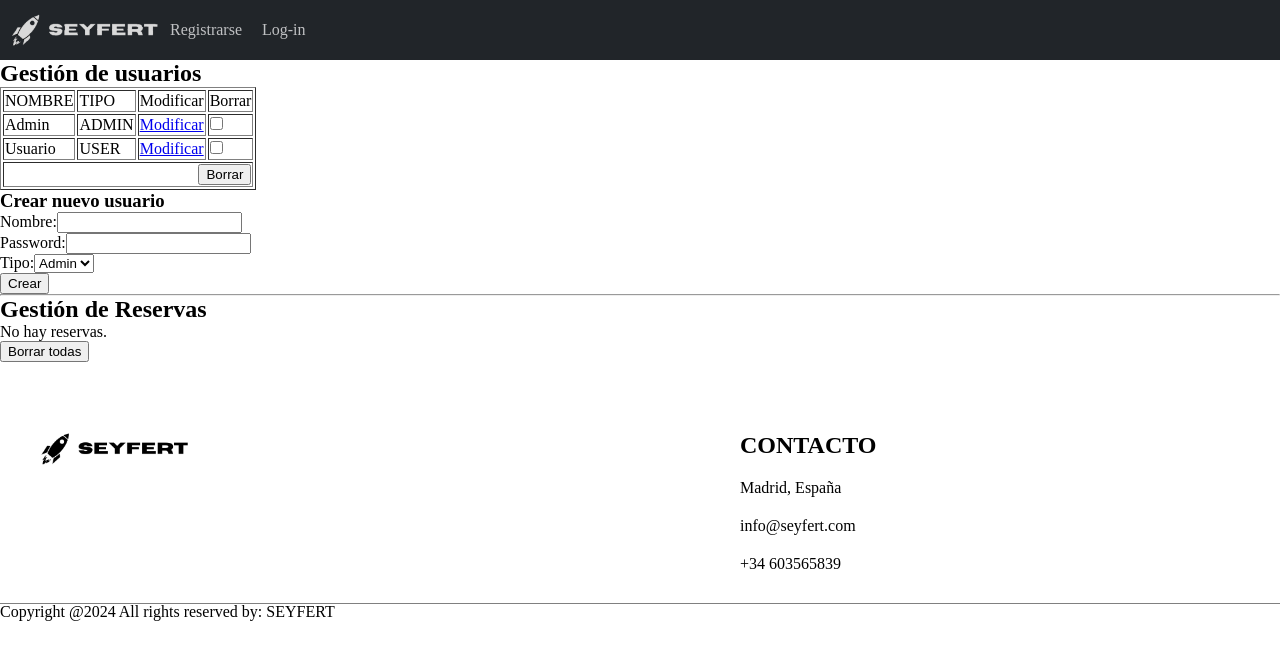
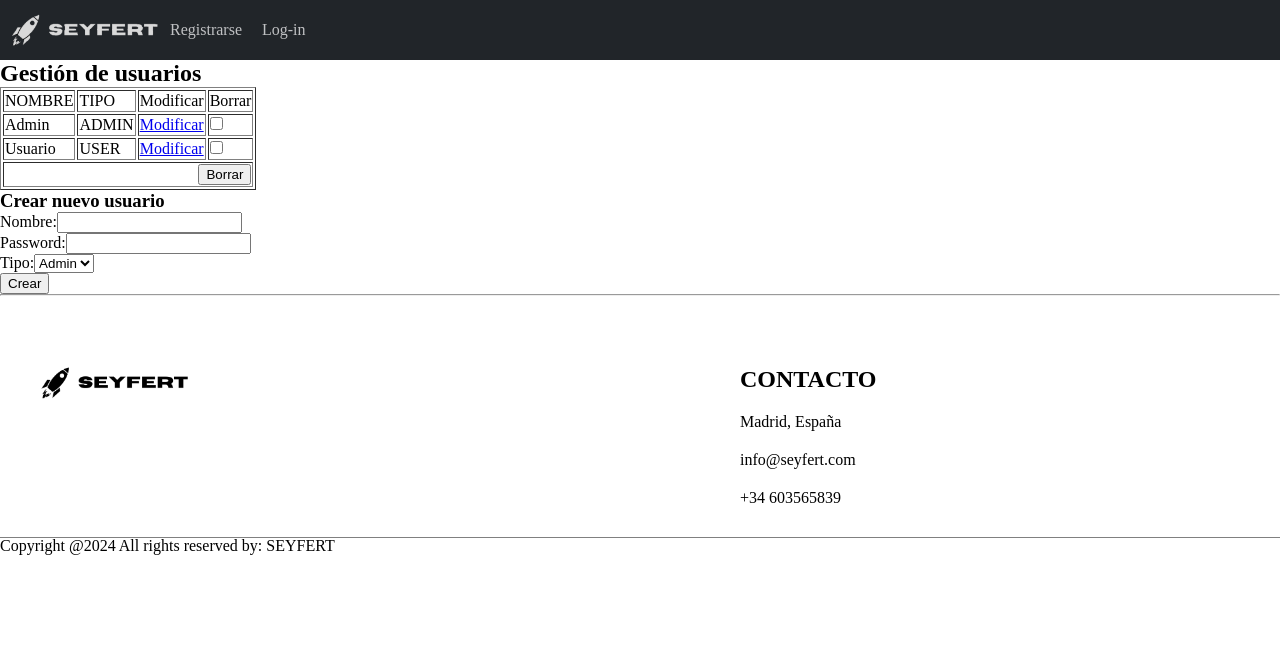
Before and after one commit to carlajan82code/git_prueba, a PHP site: page /admin_page.php in a window 1280 px wide. Shown: the top 660 px of the page. Run offline with PHP 8.4, Linux system fonts and the light colour scheme; data comes from the database, SQL or seed files in the repository; data that the repository does not hold is empty.

Commit message:
comentadas las funciones de reserva para evitar el error

```diff
--- a/www/database.php
+++ b/www/database.php
@@ -193,49 +193,49 @@ function obtener_pista($con, $id){
 //////////////////////////////////////////////
 //////////////////////////////////////////////
 
-function crear_reserva($con, $usuario, $pista, $turno){
-	$disponible = comprobar_disponibilidad($con, $pista, $turno);
-	if($disponible == true){
-		$stmt = mysqli_prepare($con, "insert into reserva(usuario, pista, turno) values(?, ?, ?);");
-		mysqli_stmt_bind_param($stmt, "iii", $usuario, $pista, $turno);
-		$resultado = mysqli_stmt_execute($stmt);
-		return $resultado;
-	}
-	return false;
-}
+// function crear_reserva($con, $usuario, $turno){
+// 	$disponible = comprobar_disponibilidad($con, $pista, $turno);
+// 	if($disponible == true){
+// 		$stmt = mysqli_prepare($con, "insert into reserva(usuario, pista, turno) values(?, ?, ?);");
+// 		mysqli_stmt_bind_param($stmt, "iii", $usuario, $pista, $turno);
+// 		$resultado = mysqli_stmt_execute($stmt);
+// 		return $resultado;
+// 	}
+// 	return false;
+// }
 
-function comprobar_disponibilidad($con, $pista, $turno){
-	$result = mysqli_query($con, "select * from reserva where pista = $pista and turno = $turno");
-	$reserva = mysqli_fetch_array($result);
-	if($reserva){
-		return false;
-	}
-	return true;
-}
+// function comprobar_disponibilidad($con, $pista, $turno){
+// 	$result = mysqli_query($con, "select * from reserva where pista = $pista and turno = $turno");
+// 	$reserva = mysqli_fetch_array($result);
+// 	if($reserva){
+// 		return false;
+// 	}
+// 	return true;
+// }
 
-function borrar_reservas($con, $codigos){
-	$consulta = "delete from reserva where id_reserva in (";
-	foreach($codigos as $codigo){
-		$consulta = $consulta.$codigo.", ";
-	}
-	$consulta = $consulta."0)";
-	mysqli_query($con, $consulta);
-}
+// function borrar_reservas($con, $codigos){
+// 	$consulta = "delete from reserva where id_reserva in (";
+// 	foreach($codigos as $codigo){
+// 		$consulta = $consulta.$codigo.", ";
+// 	}
+// 	$consulta = $consulta."0)";
+// 	mysqli_query($con, $consulta);
+// }
 
-function borrar_todas_reservas($con){
-	$consulta = "delete from reserva";
-	mysqli_query($con, $consulta);
-}
+// function borrar_todas_reservas($con){
+// 	$consulta = "delete from reserva";
+// 	mysqli_query($con, $consulta);
+// }
 
-function obtener_reservas($con){
-	$result = mysqli_query($con, "select r.id_reserva, u.nombre, p.nombre as nombre_pista, r.turno
-		from reserva r, pista p, usuario u
-		where r.usuario = u.id_usuario and r.pista = p.id_pista");
-	return $result;
-}
+// function obtener_reservas($con){
+// 	$result = mysqli_query($con, "select r.id_reserva, u.nombre, p.nombre as nombre_pista, r.turno
+// 		from reserva r, pista p, usuario u
+// 		where r.usuario = u.id_usuario and r.pista = p.id_pista");
+// 	return $result;
+// }
 
-function obtener_mis_reservas($con, $id){
-	$result = mysqli_query($con, "select id_reserva, usuario, nombre, turno from reserva, pista
-		where usuario = $id and reserva.pista = pista.id_pista");
-	return $result;
-}
+// function obtener_mis_reservas($con, $id){
+// 	$result = mysqli_query($con, "select id_reserva, usuario, nombre, turno from reserva, pista
+// 		where usuario = $id and reserva.pista = pista.id_pista");
+// 	return $result;
+// }
--- a/www/gestion_reservas.php
+++ b/www/gestion_reservas.php
@@ -1,23 +1,23 @@
 <?php
-echo "<h2>Gestión de Reservas</h2>";
-$resultado = obtener_reservas($con);
-$num_filas = obtener_num_filas($resultado);
-if($num_filas == 0){
-	echo "No hay reservas.<br/>";
-}
-else{
-	echo "<table border='1'>
-		<form method='post' action='borrarreservas.php'>
-		<tr><td>USUARIO</td><td>PISTA</td><td>TURNO</td><td>Borrar</td></tr>";
-		while($fila = obtener_resultados($resultado)){
-			extract($fila);
-			echo "<tr><td>$nombre</td><td>$nombre_pista</td><td>$turno</td>
-				<td><input type='checkbox' name='borrar[]' value='$id_reserva'</td>";
-		}
-		echo "<tr><td colspan='4' style='text-align:right'><input type='submit' name='Borrar' value='Borrar'/></td></tr>
-		</form></table>";
-}
+//echo "<h2>Gestión de Reservas</h2>";
+//$resultado = obtener_reservas($con);
+//$num_filas = obtener_num_filas($resultado);
+//if($num_filas == 0){
+//	echo "No hay reservas.<br/>";
+//}
+//else{
+//	echo "<table border='1'>
+//		<form method='post' action='borrarreservas.php'>
+//		<tr><td>USUARIO</td><td>PISTA</td><td>TURNO</td><td>Borrar</td></tr>";
+//		while($fila = obtener_resultados($resultado)){
+//			extract($fila);
+//			echo "<tr><td>$nombre</td><td>$nombre_pista</td><td>$turno</td>
+//				<td><input type='checkbox' name='borrar[]' value='$id_reserva'</td>";
+//		}
+//		echo "<tr><td colspan='4' style='text-align:right'><input type='submit' name='Borrar' value='Borrar'/></td></tr>
+//		</form></table>";
+//}
 
-echo "<form method='post' action='borrarreservas.php'>
-		<input type='submit' name='BorrarTodas' value='Borrar todas'/></form>";
+//echo "<form method='post' action='borrarreservas.php'>
+//		<input type='submit' name='BorrarTodas' value='Borrar todas'/></form>";
 ?>
```
